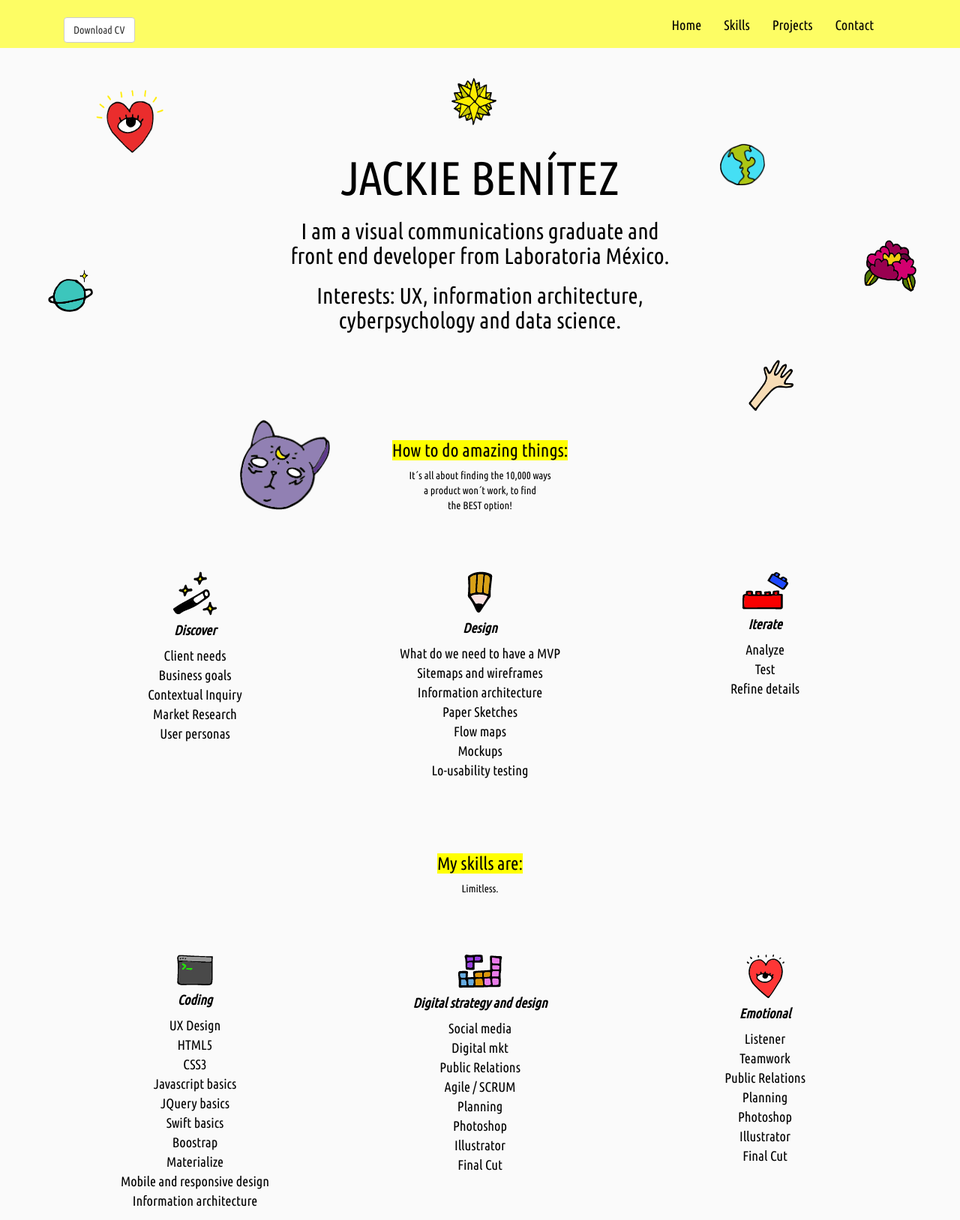
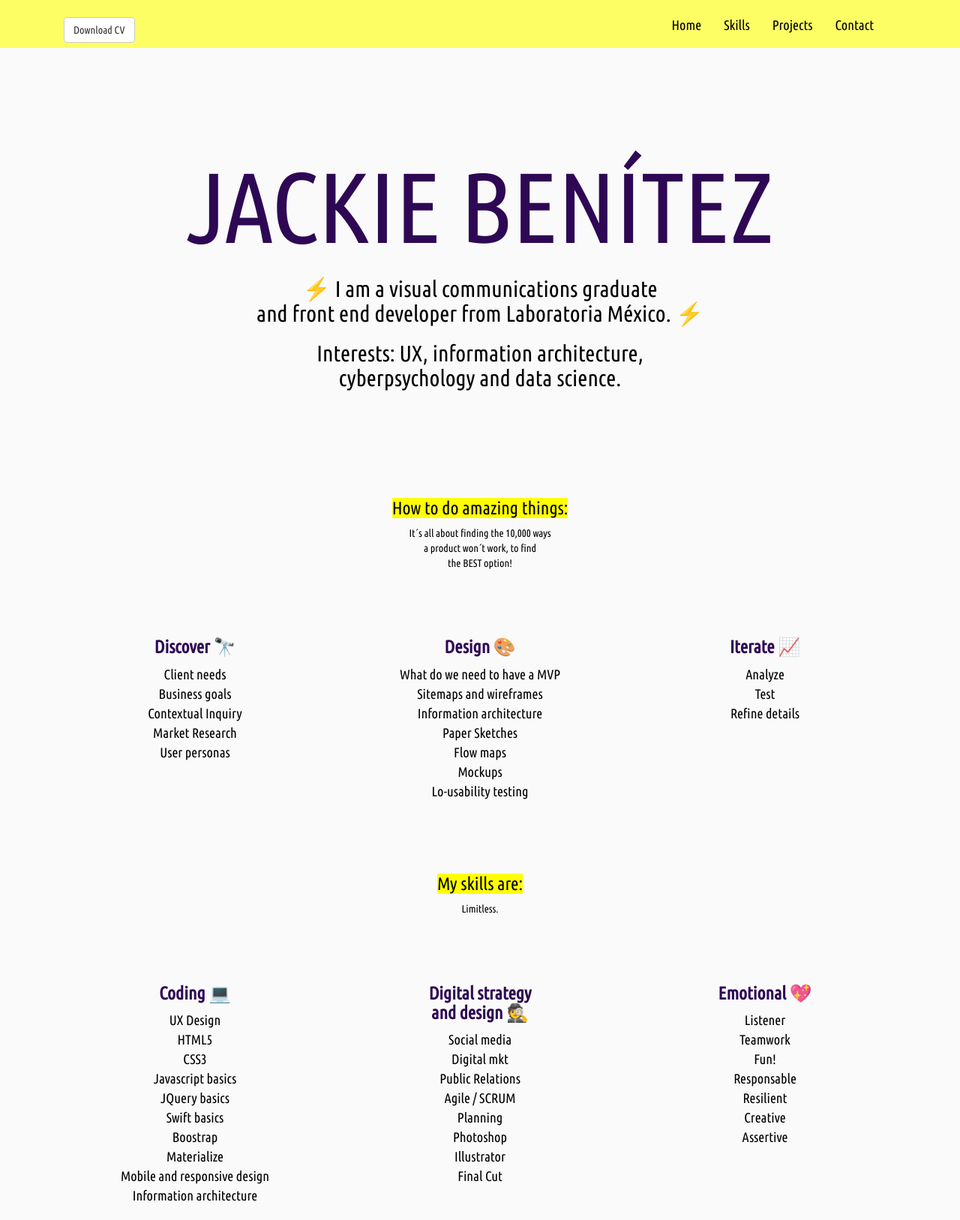
Before and after one commit to jackieebenitez/jackie, a plain HTML site: page index.html in a window 1280 px wide. Shown: the top 1627 px of the page at 75% size. Drawn offline with nearby package versions, Linux system fonts and the light colour scheme.

Commit message:
Final fixed

```diff
--- a/css/main.css
+++ b/css/main.css
@@ -9,13 +9,16 @@
 
 /*text sizes*/
 .tx-450{
-	font-size: 450%;
+	font-size: 950%;
 }
 .tx-250{
-	font-size: 250%
+	font-size: 170%
 }
 .tx-100{
 	font-size: 130%
+}
+.tx-purple{
+    color:#2E0854;
 }
 
 /*margenes*/
--- a/index.html
+++ b/index.html
@@ -12,18 +12,6 @@
 	<meta name="viewport" content="width=device-width, initial-scale=1.0"/>
 </head>
 <body class="bg-color">
-	<div class="container-fluid">
-		<!--dibujos del fondo-->
-		<div>
-			<img class="cat img-responsive visible-lg visible-md" src="doodles/cat.png" alt="">
-			<img class="star img-responsive visible-lg visible-md" src="doodles/star.png" alt="">
-			<img class="planet img-responsive visible-lg visible-md" src="doodles/planet.png" alt="">
-			<img class="heart img-responsive visible-lg visible-md" src="doodles/heart.png" alt="">
-			<img class="world img-responsive visible-lg visible-md" src="doodles/world.png" alt="">
-			<img class="hand img-responsive visible-lg visible-md" src="doodles/hand.png" alt="">
-			<img class="flor img-responsive visible-lg visible-md" src="doodles/flor.png" alt="">
-		</div>
-	</div>
 	<!--inicia menu-->
 	<header>
 		<div class="row">
@@ -61,9 +49,9 @@
 			<div class="row mg-top15">
 				<div class="col-lg-12 col-md-12 col-xs-12">
 					<a name="home"></a>
-					<h1 class="text-center tx-450 z-index"> JACKIE BENÍTEZ</h1>
-					<h2 class="text-center">I am a visual communications graduate and <br> front end developer from Laboratoria México.</h2>
-					<h2 class="text-center">Interests: UX, information architecture, <br> cyberpsychology and data science.</h2>
+					<h1 class="text-center tx-450 tx-purple"> JACKIE BENÍTEZ</h1>
+					<h2 class="text-center"> &#9889; I am a visual communications graduate <br> and front end developer from Laboratoria México. &#9889;</h2>
+					<h2 class="text-center"> Interests: UX, information architecture, <br>cyberpsychology and data science.</h2>
 				</div>
 			</div>
 		</div>
@@ -79,8 +67,7 @@
 			</div>
 			<div class="row mg-top5">
 				<div class="col-lg-4 col-md-4 col-xs-4 text-center">
-					<img src="img/discover.png" alt="discover" class="center-block">
-					<h4><strong><em>Discover</em></strong></h4>
+					<h4 class="tx-purple tx-250"><strong>Discover &#x1f52d;</strong></h4>
 					<ul class="list-unstyled tx-100">
 						<li>Client needs</li>
 						<li>Business goals</li>
@@ -90,8 +77,7 @@
 					</ul>
 				</div>
 				<div class="col-lg-4 col-md-4 col-xs-4 text-center">
-					<img src="img/design.png" alt="design">
-					<h4><strong><em>Design</em></strong></h4>
+					<h4 class="tx-purple tx-250"><strong>Design &#127912;</strong></h4>
 					<ul class="list-unstyled tx-100">
 						<li>What do we need to have a MVP</li>
 						<li>Sitemaps and wireframes</li>
@@ -103,8 +89,7 @@
 					</ul>
 				</div>
 				<div class="col-lg-4 col-md-4 col-xs-4 text-center">
-					<img src="img/iterate.png" alt="iterate">
-					<h4><strong><em>Iterate</em></strong></h4>
+					<h4 class="tx-purple tx-250"><strong>Iterate &#x1f4c8;</strong></h4>
 					<ul class="list-unstyled tx-100">
 						<li>Analyze</li>
 						<li>Test</li>
@@ -126,8 +111,7 @@
 			</div>
 			<div class="row mg-top5">
 				<div class="col-lg-4 col-md-4 col-xs-4 text-center">
-					<img src="img/coding.png" alt="coding" class="center-block">
-					<h4><strong><em>Coding</em></strong></h4>
+					<h4 class="tx-purple tx-250"><strong>Coding &#128187;</strong></h4>
 					<ul class="list-unstyled tx-100">
 						<li>UX Design</li>
 						<li>HTML5</li>
@@ -142,8 +126,7 @@
 					</ul>
 				</div>
 				<div class="col-lg-4 col-md-4 col-xs-4 text-center">
-					<img src="img/strategy.png" alt="strategy and design" class="center-block">
-					<h4 class="visible-lg visible-md"><strong><em>Digital strategy and design</em></strong></h4>
+					<h4 class="tx-purple tx-250"><strong>Digital strategy <br> and design &#128373;</strong></h4>
 					<ul class="list-unstyled tx-100">
 						<li>Social media</li>
 						<li>Digital mkt</li>
@@ -156,16 +139,15 @@
 					</ul>
 				</div>
 				<div class="col-lg-4 col-md-4 col-xs-4 text-center">
-					<img src="img/emotional.png" alt="emotional" class="center-block">
-					<h4 class="visible-lg visible-md"><strong><em>Emotional</em></strong></h4>
+					<h4 class="tx-purple tx-250"><strong>Emotional &#128150;</strong></h4>
 					<ul class="list-unstyled tx-100">
 						<li>Listener</li>
 						<li>Teamwork</li>
-						<li>Public Relations</li>
-						<li>Planning</li>
-						<li>Photoshop</li>
-						<li>Illustrator</li>
-						<li>Final Cut</li>
+						<li>Fun!</li>
+						<li>Responsable</li>
+						<li>Resilient</li>
+						<li>Creative</li>
+						<li>Assertive</li>
 					</ul>
 				</div>
 			</div>
@@ -183,15 +165,15 @@
 				</div>
 			</div>
 			<!-- proyecto 1 y 2-->
-			<div class="row mg-top5">
-				<div class="col-lg-6 col-md-6 col-xs-12 text-center center-block">
+			<div class="row">
+				<div class="col-lg-6 col-md-6 col-xs-12 text-center center-block mg-top5">
 					<p><em> Project made in Ogilvy and Mather México</em></p>
 					<p>HTML5 + CSS3 + Bootstrap + JS</p>
 					<div id="project5" class="shadow">
 						<div id="info">
 							<span>
 								<!-- Trigger the modal with a button -->
-								<button type="button" class="btn boton" data-toggle="modal" data-target="#modal3">See more...</button>
+								<button type="button" class="btn boton" data-toggle="modal" data-target="#modal3">Discover my work!</button>
 
 								<!-- Modal -->
 								<div class="modal" id="modal3" role="dialog">
@@ -205,7 +187,6 @@
 											<div class="modal-body">
 												<img src="projects/ogilvysa/ogilvysa.jpg" alt="Ogilvy" class="img-responsive">
 												<img src="projects/ogilvysa/desktop_web.jpg" alt="ogilvysa" class="img-modal img-responsive">
-
 											</div>
 											<div class="modal-footer">
 												<button type="button" class="btn boton" data-dismiss="modal">Close</button>
@@ -217,14 +198,14 @@
 						</div>
 					</div>
 				</div>
-				<div class="col-lg-6 col-md-6 col-xs-12 text-center center-block">
+				<div class="col-lg-6 col-md-6 col-xs-12 text-center center-block mg-top5">
 					<p><em> Project made in Laboratoria México </em></p>
 					<p>HTML5 + CSS3 + Bootstrap</p>
 					<div id="project2" class="shadow">
 						<div id="info">
 							<span>
 								<!-- Trigger the modal with a button -->
-								<button type="button" class="btn boton" data-toggle="modal" data-target="#modal2">See more...</button>
+								<button type="button" class="btn boton" data-toggle="modal" data-target="#modal2">Check it out!</button>
 								<!-- Modal -->
 								<div class="modal" id="modal2" role="dialog">
 									<div class="modal-dialog modal-lg">
@@ -233,7 +214,6 @@
 												<button type="button" class="close" data-dismiss="modal">&times;</button>
 												<h4 class="modal-title">Ecomunidad Sostenible</h4>
 												<p>Made in Laboratoria México</p>
-												<a href="">Code on <mark>Github</mark></a>
 											</div>
 											<div class="modal-body">
 												<img src="projects/eco/desktop_web.png" class="img-modal mg-top5">
@@ -250,15 +230,15 @@
 				</div>
 			</div>
 			<!--proyecto 3 y 4-->
-			<div class="row mg-top5">
-				<div class="col-lg-6 col-md-6 col-xs-12 text-center">
+			<div class="row">
+				<div class="col-lg-6 col-md-6 col-xs-12 text-center mg-top5">
 					<p><em> Project made in Laboratoria México </em></p>
 					<p>HTML5 + CSS3 + Bootstrap</p>
 					<div id="project1" class="shadow">
 						<div id="info">
 							<span>
 								<!-- Trigger the modal with a button -->
-								<button type="button" class="btn boton" data-toggle="modal" data-target="#myModal">See more...</button>
+								<button type="button" class="btn boton" data-toggle="modal" data-target="#myModal">See more!</button>
 
 								<!-- Modal -->
 								<div class="modal" id="myModal" role="dialog">
@@ -268,7 +248,6 @@
 												<button type="button" class="close" data-dismiss="modal">&times;</button>
 												<h4 class="modal-title">Kane Theme</h4>
 												<p>Made in Laboratoria México</p>
-												<a href="https://github.com/jackieebenitez/033_KaneTheme">Code on <mark>Github</mark></a>
 											</div>
 											<div class="modal-body">
 												<img src="projects/kane/mockup_web.png" class="img-modal mg-top5">
@@ -283,14 +262,14 @@
 						</div>
 					</div>
 				</div>
-				<div class="col-lg-6 col-md-6 col-xs-12 text-center">
+				<div class="col-lg-6 col-md-6 col-xs-12 text-center mg-top5">
 					<p><em> Project made in Laboratoria México </em></p>
 					<p>HTML5 + CSS3 + Bootstrap</p>
 					<div id="project3" class="shadow">
 						<div id="info">
 							<span>
 								<!-- Trigger the modal with a button -->
-								<button type="button" class="btn boton" data-toggle="modal" data-target="#modal3">See more...</button>
+								<button type="button" class="btn boton" data-toggle="modal" data-target="#modal3">Click to see!</button>
 
 								<!-- Modal -->
 								<div class="modal" id="modal3" role="dialog">
@@ -300,7 +279,6 @@
 												<button type="button" class="close" data-dismiss="modal">&times;</button>
 												<h4 class="modal-title">Coder portfolio</h4>
 												<p>Made in Laboratoria México</p>
-												<a href="">Code on <mark>Github</mark></a>
 											</div>
 											<div class="modal-body">
 												<img src="projects/coder/coder.png" alt="kanetheme" class="img-modal">
@@ -323,12 +301,12 @@
 	<!-- contacto -->
 	<section>
 		<div class="container">
-			<div class="row mg-top5 center-block text-center">
+			<div class="row mg-top5 text-center">
 				<div class="col-lg-12 col-md-6 col-xs-12">
 					<a name="contact"></a>
 					<h3><mark>Contact</mark></h3>
 					<h4><strong><em>We can create amazing products together</em></strong></h4>
-					<a href="mailto:jackieebenitez@gmail.com?Subject=Hello%20Jackie" target="_top"><h2>jackieebenitez@gmail.com</h2></a>
+					<a href="mailto:jackieebenitez@gmail.com?Subject=Hello%20Jackie" target="_top"><h2 class="tx-purple">jackieebenitez@gmail.com</h2></a>
 					<ul class="list-unstyled list-inline">
 						<li><a href="https://github.com/jackieebenitez" target="_blank"><img src="img/github.png" alt=""></a></li>
 						<li><a href="https://mx.linkedin.com/in/jackiebenitez" target="_blank"><img src="img/linkedin.png" alt=""></a></li>
```
Also changed, not shown: 1 other file.
